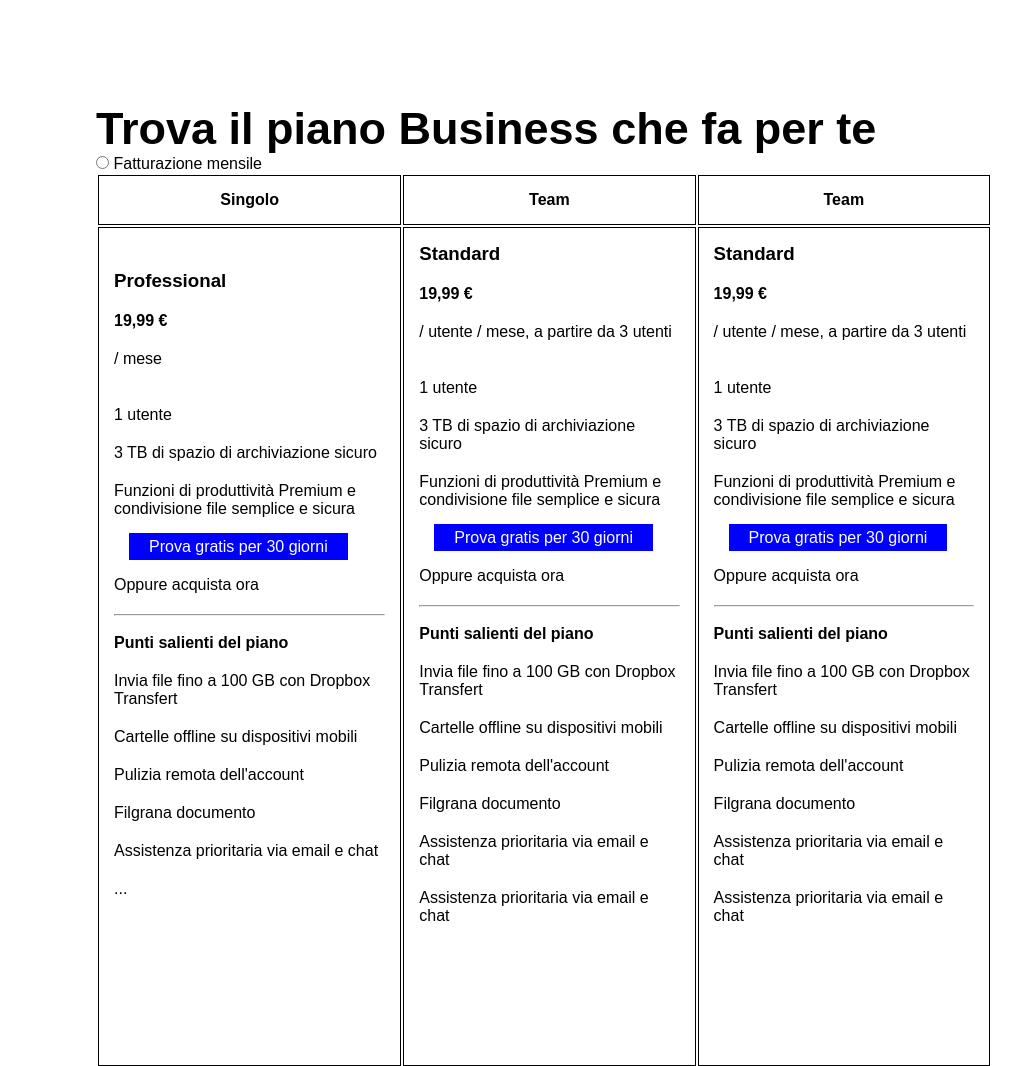
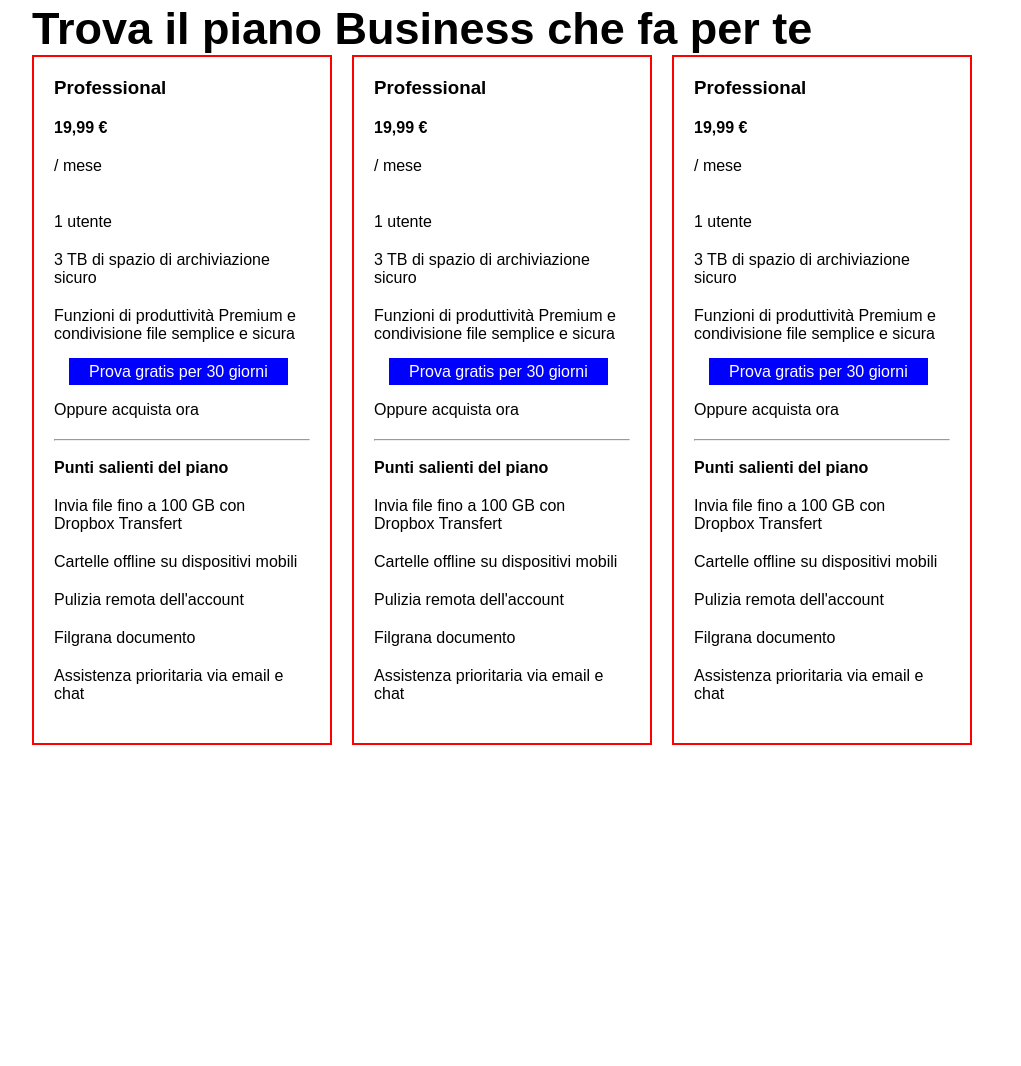
Before and after one commit to Vincedinardo21/htmlcss-dropbox, a plain HTML site: page index.html in a window 1280 px wide. Shown: the part 947-2013 px from the top of the page, without its empty margins (96-1117 px from the left). After the commit the page ends 1692 px from the top, so only its background shows below. Drawn offline with Linux system fonts and the light colour scheme.

Commit message:
Scambio tabella con i float

```diff
--- a/css/style.css
+++ b/css/style.css
@@ -84,11 +84,12 @@ h1 {
 }
 
 .colsx p{
-    margin-bottom: 20px;
+    margin: 50px 0 20px;
 }
 
 .coldx {
     float: left;
+    margin-left: 30px;
 }
 
 .coldx img {
@@ -98,24 +99,36 @@ h1 {
 /* Main */
 
 /* Tabella */
-table {
-    width: 100%;
-    /* border: 1px solid; */
+.colonna-off::after{
+    content: "";
+    display: table;
+    clear: both;
 }
 
-th, td {
+.colonna-off {
+    float: left;
+    width: 300px;
+    padding: 20px;
+    margin-right: 20px;
+    /* Debug */
+    border: 2px solid red;
+}
+
+
+
+/* th, td {
     border: 1px solid;
     padding: 15px;
 }
 
 td {
     padding-bottom: 120px;
-}
+} */ */
 
 
 main .container2{
     margin-top: 100px;
-    width: 70%;
+    width: 60%;
 }
 
 main h2 {
--- a/index.html
+++ b/index.html
@@ -37,7 +37,6 @@
         <!-- Jumbotron -->
         <section id="jumbotron">
             <div class="container2">
-
                 <div class="row">
                     <h1>Tutto ciò che ti serve per il lavoro, in un unico posto</h1>
                     <div class="colsx">
@@ -63,25 +62,13 @@
             <h2>Trova il piano Business che fa per te</h2>
 
             <!-- Mensile o annuale -->
-            <input type="radio" value="mensile">
-            <label for="mensile">Fatturazione mensile</label>
+            <!-- <input type="radio" value="mensile">
+            <label for="mensile">Fatturazione mensile</label> -->
             <!-- <input type="radio" value="annuale">
             <label for="annuale">Fatturazione annuale</label> -->
 
-            <!-- Tabella offerte -->
-            <table>
-                <thead>
-                    <tr>
-                        <th>Singolo</th>
-                        <th>Team</th>
-                        <th>Team</th>
-                    </tr>
-                </thead>
-
-                <tbody>
-                    <tr>
-                        <!-- Colonna 1 -->
-                        <td>
+            <!-- Offerte -->
+            <div class="colonna-off">
                 <ul>
                     <li><h3>Professional</h3></li>
                     <li><h4>19,99 &euro;</h4></li>
@@ -104,16 +91,15 @@
                     <li>Pulizia remota dell'account</li>
                     <li>Filgrana documento</li>
                     <li>Assistenza prioritaria via email e chat</li>
-                                <li>...</li>
+
                 </ul>
-                        </td>
+            </div>
 
-                        <!-- Colonna 2 -->
-                        <td>
+            <div class="colonna-off">
                 <ul>
-                                <li><h3>Standard</h3></li>
+                    <li><h3>Professional</h3></li>
                     <li><h4>19,99 &euro;</h4></li>
-                                <li>/ utente / mese, a partire da 3 utenti</li>
+                    <li>/ mese</li>
                     <br>
                     <li>1 utente</li>
                     <li>3 TB di spazio di archiviazione sicuro</li>
@@ -132,16 +118,15 @@
                     <li>Pulizia remota dell'account</li>
                     <li>Filgrana documento</li>
                     <li>Assistenza prioritaria via email e chat</li>
-                                <li>Assistenza prioritaria via email e chat</li>
+
                 </ul>
-                        </td>
+            </div>
 
-                        <!-- Colonna 3 -->
-                        <td>
+            <div class="colonna-off">
                 <ul>
-                                <li><h3>Standard</h3></li>
+                    <li><h3>Professional</h3></li>
                     <li><h4>19,99 &euro;</h4></li>
-                                <li>/ utente / mese, a partire da 3 utenti</li>
+                    <li>/ mese</li>
                     <br>
                     <li>1 utente</li>
                     <li>3 TB di spazio di archiviazione sicuro</li>
@@ -160,13 +145,9 @@
                     <li>Pulizia remota dell'account</li>
                     <li>Filgrana documento</li>
                     <li>Assistenza prioritaria via email e chat</li>
-                                <li>Assistenza prioritaria via email e chat</li>
+
                 </ul>
-                        </td>
-                    </tr>
-                </tbody>
-
-            </table>
+            </div>
         </section>
 
     </main>
```
Lines whose indentation alone changed are shown as unchanged.
